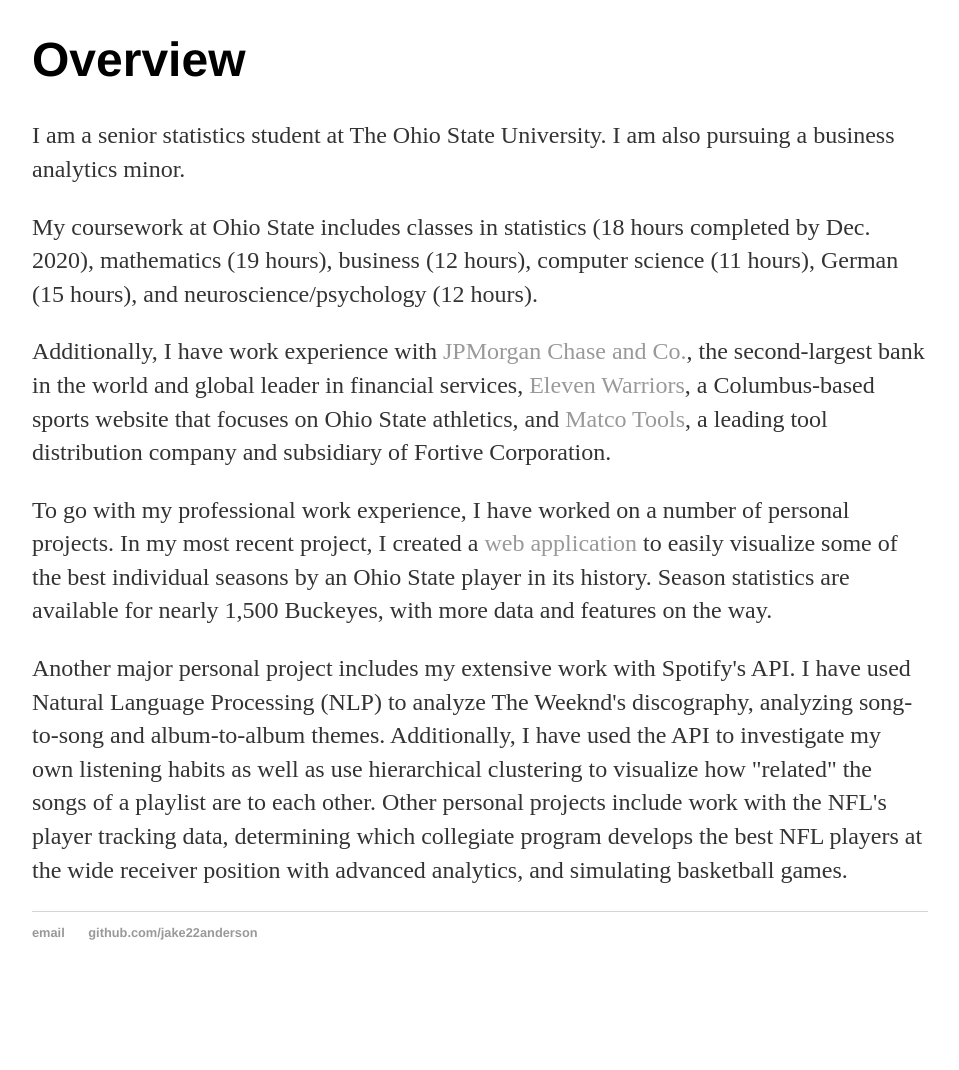
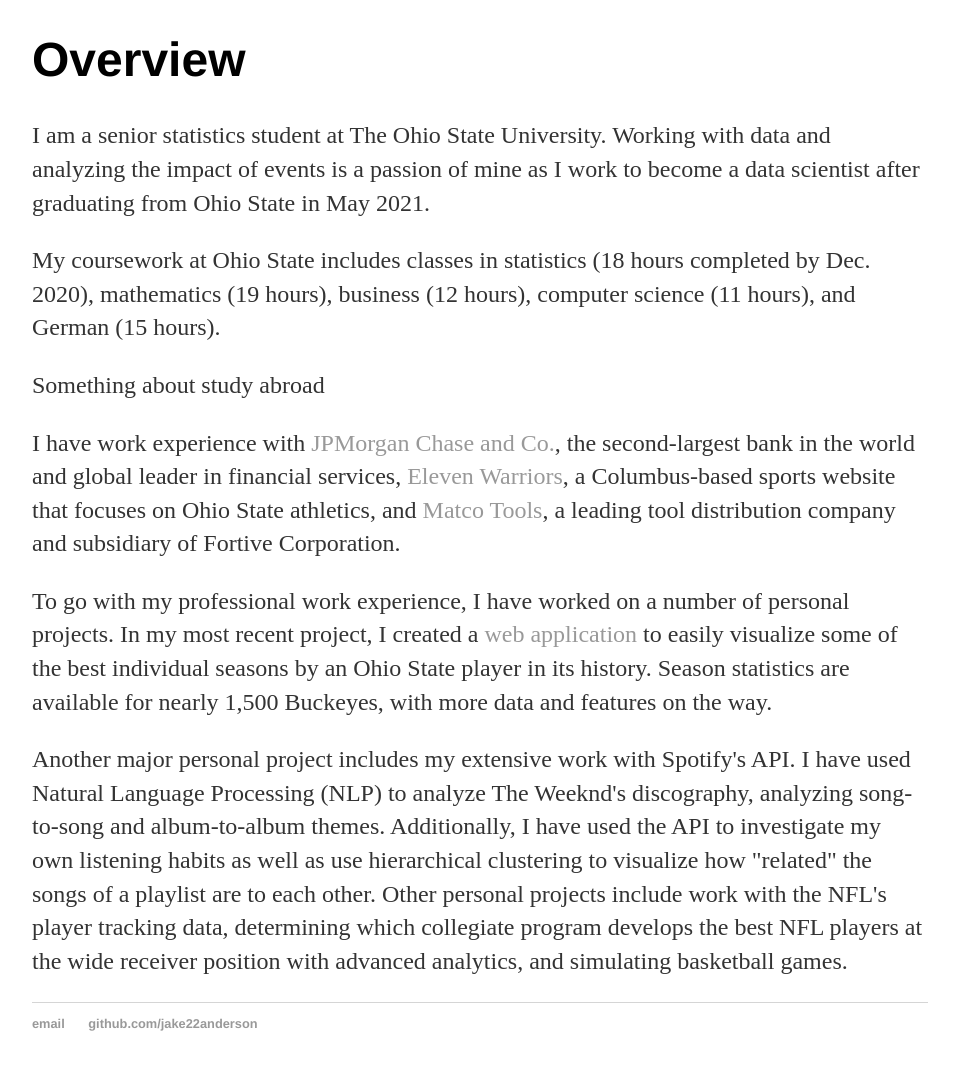
Before and after one commit to mtnartker/mtnartker.github.io, a Jekyll site: the page built from index.html, in a window 1280 px wide, cut to the strip 742-1833 px from the top of the page. Shown: the top 1070 px of the strip, without its empty margins (160-1119 px from the left). Built offline with Jekyll 4.4.1, drawn with Linux system fonts in a browser that asks for light colours; before the commit the page ends 1742 px from its top, so only the background shows below that.

Commit message:
Update index.html

```diff
--- a/index.html
+++ b/index.html
@@ -8,9 +8,10 @@
 
 <div class="blurb">
 	<h1>Overview</h1>
-	<p>I am a senior statistics student at The Ohio State University. I am also pursuing a business analytics minor. </p>
-	<p>My coursework at Ohio State includes classes in statistics (18 hours completed by Dec. 2020), mathematics (19 hours), business (12 hours), computer science (11 hours), German (15 hours), and neuroscience/psychology (12 hours). </p>
-	<p>Additionally, I have work experience with <a href="https://www.jpmorganchase.com/">JPMorgan Chase and Co.</a>, the second-largest bank in the world and global leader in financial services, <a href="https://www.elevenwarriors.com/">Eleven Warriors</a>, a Columbus-based sports website that focuses on Ohio State athletics, and <a href="https://www.matcotools.com/">Matco Tools</a>, a leading tool distribution company and subsidiary of Fortive Corporation.</p>
+	<p>I am a senior statistics student at The Ohio State University. Working with data and analyzing the impact of events is a passion of mine as I work to become a data scientist after graduating from Ohio State in May 2021. </p>
+	<p>My coursework at Ohio State includes classes in statistics (18 hours completed by Dec. 2020), mathematics (19 hours), business (12 hours), computer science (11 hours), and German (15 hours). </p>
+	<p>Something about study abroad</p>
+	<p>I have work experience with <a href="https://www.jpmorganchase.com/">JPMorgan Chase and Co.</a>, the second-largest bank in the world and global leader in financial services, <a href="https://www.elevenwarriors.com/">Eleven Warriors</a>, a Columbus-based sports website that focuses on Ohio State athletics, and <a href="https://www.matcotools.com/">Matco Tools</a>, a leading tool distribution company and subsidiary of Fortive Corporation.</p>
 	<p>To go with my professional work experience, I have worked on a number of personal projects. In my most recent project, I created a <a href="https://ohio-state-statistics.shinyapps.io/Ohio-State-Stats/">web application</a> to easily visualize some of the best individual seasons by an Ohio State player in its history. Season statistics are available for nearly 1,500 Buckeyes, with more data and features on the way.</p>
 	<p>Another major personal project includes my extensive work with Spotify's API. I have used Natural Language Processing (NLP) to analyze The Weeknd's discography, analyzing song-to-song and album-to-album themes. Additionally, I have used the API to investigate my own listening habits as well as use hierarchical clustering to visualize how "related" the songs of a playlist are to each other. Other personal projects include work with the NFL's player tracking data, determining which collegiate program develops the best NFL players at the wide receiver position with advanced analytics, and simulating basketball games. </p>
 </div><!-- /.blurb -->
```
